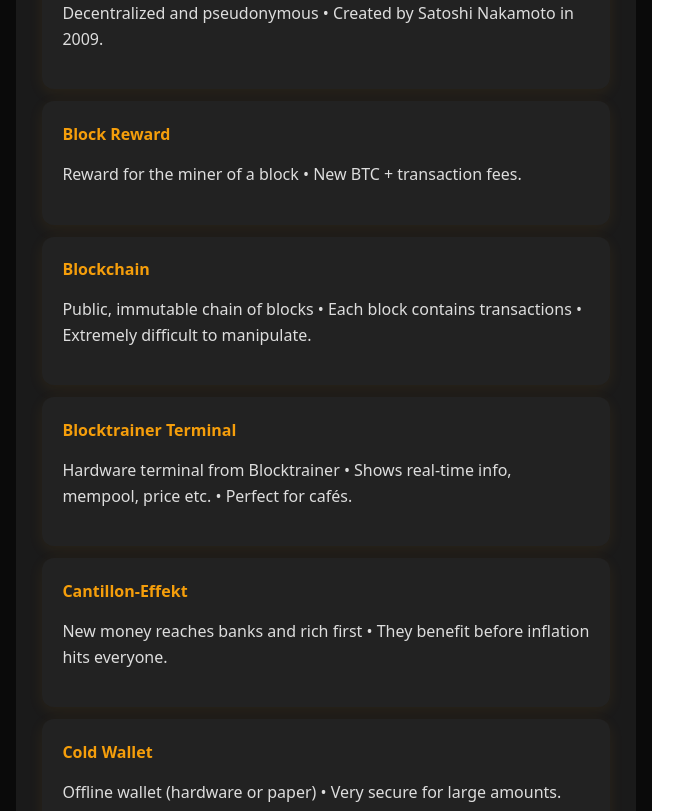
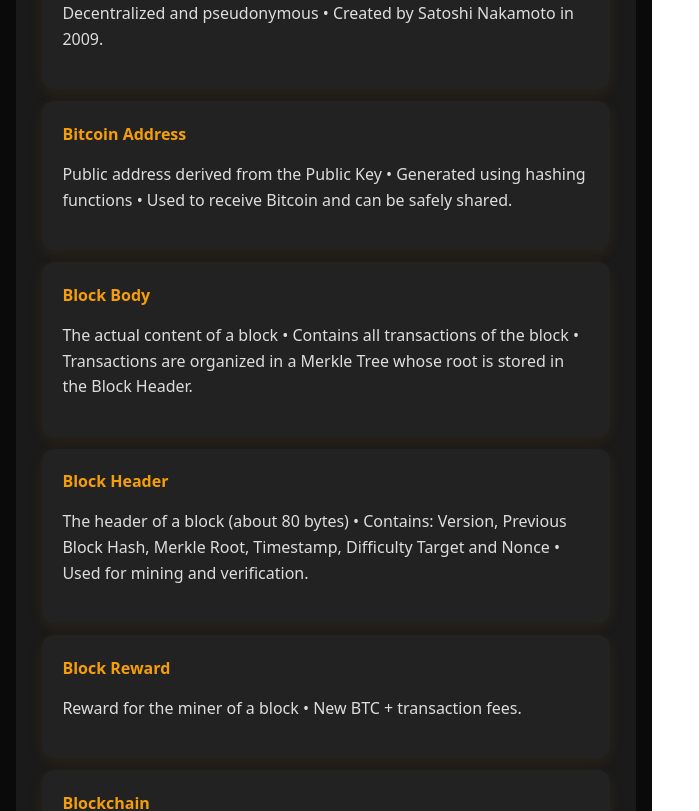
Before and after one commit to bitcointimeapp/bitcoffee, a React (Vite) app: page / in a window 1280 px wide. Shown: the part 1421-2232 px from the top of the page, without its empty margins (0-699 px from the left). Built offline with nearby package versions, Linux system fonts and the light colour scheme; no server answers.

Commit message:
adds in bitictionary

```diff
--- a/src/App.tsx
+++ b/src/App.tsx
@@ -70,7 +70,47 @@
     { term: "Taproot", de: "2021 Upgrade • Mehr Privatsphäre & Smart Contracts.", en: "2021 upgrade • Better privacy & smart contracts.", vi: "Nâng cấp 2021 • Quyền riêng tư tốt hơn." },
     { term: "DIP", de: "Preisrückgang • Gute Kaufgelegenheit.", en: "Price drop • Good buying opportunity.", vi: "Giảm giá tạm thời." },
     { term: "DYOR", de: "Do Your Own Research – eigene Recherche machen.", en: "Do Your Own Research.", vi: "Tự nghiên cứu." },
-    { term: "Miner", de: "Ein Miner ist ein Computer, der mit hoher Rechenleistung neue Blöcke zur Bitcoin-Blockchain hinzufügt. Er sichert das Netzwerk, verifiziert Transaktionen und wird mit neu geschaffenen Bitcoins + Gebühren belohnt. Wichtig für die Dezentralität und Sicherheit von Bitcoin.", en: "A miner is a powerful computer that adds new blocks to the Bitcoin blockchain. It secures the network, verifies transactions and gets rewarded with newly created Bitcoin + fees. Essential for decentralization and security.", vi: "Miner là máy tính mạnh dùng để thêm khối mới vào blockchain Bitcoin. Họ bảo vệ mạng, xác minh giao dịch và nhận phần thưởng là Bitcoin mới + phí. Rất quan trọng cho tính phi tập trung và an ninh của Bitcoin." }
+    { term: "Miner", de: "Ein Miner ist ein Computer, der mit hoher Rechenleistung neue Blöcke zur Bitcoin-Blockchain hinzufügt. Er sichert das Netzwerk, verifiziert Transaktionen und wird mit neu geschaffenen Bitcoins + Gebühren belohnt. Wichtig für die Dezentralität und Sicherheit von Bitcoin.", en: "A miner is a powerful computer that adds new blocks to the Bitcoin blockchain. It secures the network, verifies transactions and gets rewarded with newly created Bitcoin + fees. Essential for decentralization and security.", vi: "Miner là máy tính mạnh dùng để thêm khối mới vào blockchain Bitcoin. Họ bảo vệ mạng, xác minh giao dịch và nhận phần thưởng là Bitcoin mới + phí. Rất quan trọng cho tính phi tập trung và an ninh của Bitcoin." },
+    { term: "Stratum V1",
+      de: "Älteres Protokoll für die Kommunikation zwischen Mining-Hardware und Mining-Pools • Hat mehrere Schwächen wie hohe Latenz, zentrale Kontrolle durch den Pool und schlechte Skalierbarkeit.",
+      en: "Older protocol for communication between mining hardware and mining pools • Has several weaknesses such as high latency, central control by the pool, and poor scalability.",
+      vi: "Giao thức cũ để giao tiếp giữa phần cứng đào và mining pool • Có nhiều nhược điểm như độ trễ cao, kiểm soát tập trung bởi pool và khả năng mở rộng kém." },
+    { term: "Stratum V2",
+      de: "Moderne Weiterentwicklung von Stratum V1 • Ermöglicht Minern mehr Autonomie, bessere Effizienz, geringere Latenz und dezentralere Pool-Struktur • Der Miner kann selbst Transaktionen auswählen.",
+      en: "Modern evolution of Stratum V1 • Gives miners more autonomy, better efficiency, lower latency and a more decentralized pool structure • Miners can select transactions themselves.",
+      vi: "Phiên bản hiện đại của Stratum V1 • Cho phép miner có nhiều quyền tự chủ hơn, hiệu quả cao hơn, độ trễ thấp và cấu trúc pool phi tập trung hơn • Miner có thể tự chọn giao dịch." },
+    { term: "Mining Pool",
+      de: "Zusammenschluss mehrerer Miner, die ihre Rechenleistung bündeln • Erhöht die Chance regelmäßige Belohnungen zu erhalten • Belohnung wird anteilig nach Hashrate verteilt.",
+      en: "Group of miners who combine their computing power • Increases the chance of regular payouts • Rewards are distributed proportionally based on hashrate.",
+      vi: "Nhóm các miner gộp sức mạnh tính toán • Tăng khả năng nhận thanh toán thường xuyên • Phần thưởng được chia theo tỷ lệ hashrate." },
+    { term: "Bitcoin Address",
+      de: "Öffentliche Adresse, die aus dem Public Key berechnet wird • Wird mit Hash-Funktionen erzeugt • Dient zum Empfangen von Bitcoin und kann sicher geteilt werden.",
+      en: "Public address derived from the Public Key • Generated using hashing functions • Used to receive Bitcoin and can be safely shared.",
+      vi: "Địa chỉ công khai được tính từ Public Key • Được tạo bằng hàm hash • Dùng để nhận Bitcoin và có thể chia sẻ an toàn." },
+    { term: "Mnemonic Phrase",
+      de: "Auch Seed Phrase genannt • 12–24 Wörter, die den Private Key ableiten • Ermöglicht die Wiederherstellung der Wallet auf jedem Gerät • Niemals teilen!",
+      en: "Also called Seed Phrase • 12–24 words that derive the Private Key • Allows wallet recovery on any device • Never share!",
+      vi: "Còn gọi là Seed Phrase • 12–24 từ tạo ra Private Key • Cho phép khôi phục ví trên bất kỳ thiết bị nào • Không bao giờ chia sẻ!" },
+    { term: "Triffin Dilemma",
+      de: "Wirtschaftstheorie über den Konflikt einer Weltreservewährung • Ein Land muss gleichzeitig nationale und internationale Interessen bedienen • Führt langfristig zu Instabilität (wie beim US-Dollar).",
+      en: "Economic theory about the conflict of a world reserve currency • A country must serve both domestic and international interests • Leads to long-term instability (as seen with the US Dollar).",
+      vi: "Lý thuyết kinh tế về xung đột của tiền tệ dự trữ thế giới • Một quốc gia phải cân bằng lợi ích trong nước và quốc tế • Dẫn đến bất ổn dài hạn (như với USD)." },
+    { term: "Michael Saylor",
+      de: "CEO von MicroStrategy • Einer der bekanntesten Bitcoin-Maximalisten • Kauft seit 2020 massiv Bitcoin für sein Unternehmen • Sieht Bitcoin als digitales Gold.",
+      en: "CEO of MicroStrategy • One of the most prominent Bitcoin maximalists • Has been aggressively buying Bitcoin since 2020 • Views Bitcoin as digital gold.",
+      vi: "CEO của MicroStrategy • Một trong những người ủng hộ Bitcoin nổi bật nhất • Đã mua mạnh Bitcoin từ năm 2020 • Coi Bitcoin là vàng kỹ thuật số." },
+    { term: "MicroStrategy",
+      de: "Börsennotiertes Unternehmen unter Michael Saylor • Verfolgt die aggressivste Bitcoin-Strategie eines Unternehmens • Hält aktuell über 250.000 BTC als primäres Reservevermögen.",
+      en: "Public company led by Michael Saylor • Pursues the most aggressive corporate Bitcoin strategy • Currently holds over 250,000 BTC as primary reserve asset.",
+      vi: "Công ty niêm yết do Michael Saylor lãnh đạo • Theo đuổi chiến lược Bitcoin mạnh nhất trong các công ty • Hiện nắm giữ hơn 250.000 BTC làm tài sản dự trữ chính." },
+    { term: "Block Header",
+      de: "Der Kopf eines Blocks (ca. 80 Bytes) • Enthält: Version, Hash des vorherigen Blocks, Merkle Root, Timestamp, Difficulty Target und Nonce • Wird für Mining und Verifizierung verwendet.",
+      en: "The header of a block (about 80 bytes) • Contains: Version, Previous Block Hash, Merkle Root, Timestamp, Difficulty Target and Nonce • Used for mining and verification.",
+      vi: "Phần đầu của khối (khoảng 80 byte) • Chứa: Version, Hash khối trước, Merkle Root, Timestamp, Difficulty Target và Nonce • Dùng cho mining và xác minh." },
+    { term: "Block Body",
+      de: "Der eigentliche Inhalt eines Blocks • Enthält alle Transaktionen des Blocks • Die Transaktionen werden in einem Merkle Tree organisiert, dessen Root im Block Header steht.",
+      en: "The actual content of a block • Contains all transactions of the block • Transactions are organized in a Merkle Tree whose root is stored in the Block Header.",
+      vi: "Nội dung thực sự của khối • Chứa tất cả giao dịch trong khối • Các giao dịch được tổ chức trong Merkle Tree, Root nằm trong Block Header." }
   ]
 
   const filteredTerms = bitictionary
```
